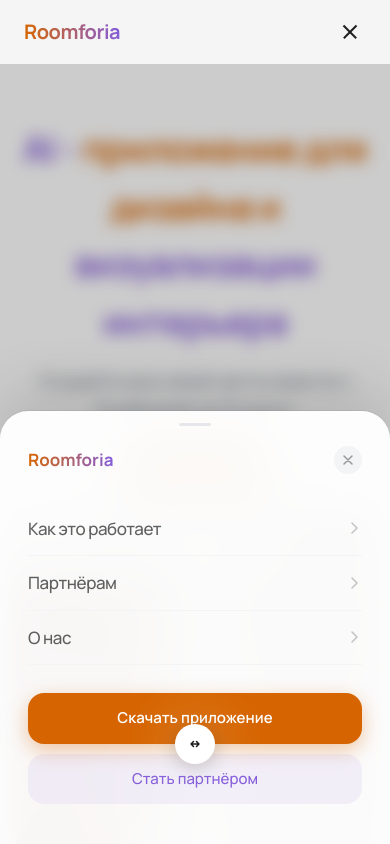
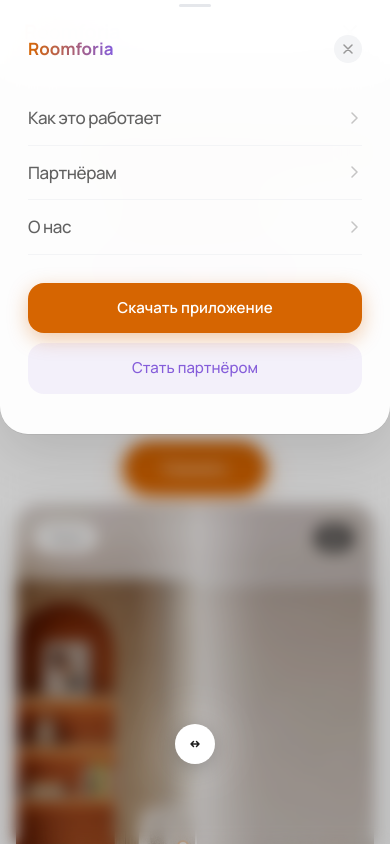
Before and after one commit to roomforia/roomforia, a Next.js app: page / in a window 390 px wide. Both pictures are taken after a click on the button 350 px from the left and 32 px from the top of the page. Shown: the top 844 px of the page. Built offline with nearby package versions, Linux system fonts and the light colour scheme.

Commit message:
fix: мобильное меню открывается сверху вниз

```diff
--- a/src/components/Header.tsx
+++ b/src/components/Header.tsx
@@ -133,21 +133,21 @@
 
             {/* Панель — снизу вверх, не на весь экран */}
             <motion.div
-              initial={{ y: "100%" }}
+              initial={{ y: "-100%" }}
               animate={{ y: 0 }}
-              exit={{ y: "100%" }}
+              exit={{ y: "-100%" }}
               transition={{ duration: 0.45, ease: [0.32, 0.72, 0, 1] }}
-              className="fixed bottom-0 left-0 right-0 z-50 rounded-t-[28px] overflow-hidden"
+              className="fixed top-0 left-0 right-0 z-50 rounded-b-[28px] overflow-hidden"
               style={{
                 background: "rgba(255,255,255,0.96)",
                 backdropFilter: "blur(24px)",
                 WebkitBackdropFilter: "blur(24px)",
-                boxShadow: "0 -20px 60px rgba(0,0,0,0.12), 0 -1px 0 rgba(0,0,0,0.06)",
+                boxShadow: "0 20px 60px rgba(0,0,0,0.12), 0 1px 0 rgba(0,0,0,0.06)",
               }}
               onClick={(e) => e.stopPropagation()}
             >
-              {/* Ручка */}
-              <div className="flex justify-center pt-3 pb-1">
+              {/* Ручка снизу для шторки сверху */}
+              <div className="flex justify-center pb-3 pt-1">
                 <div className="w-8 h-[3px] rounded-full bg-gray-200" />
               </div>
 
```
